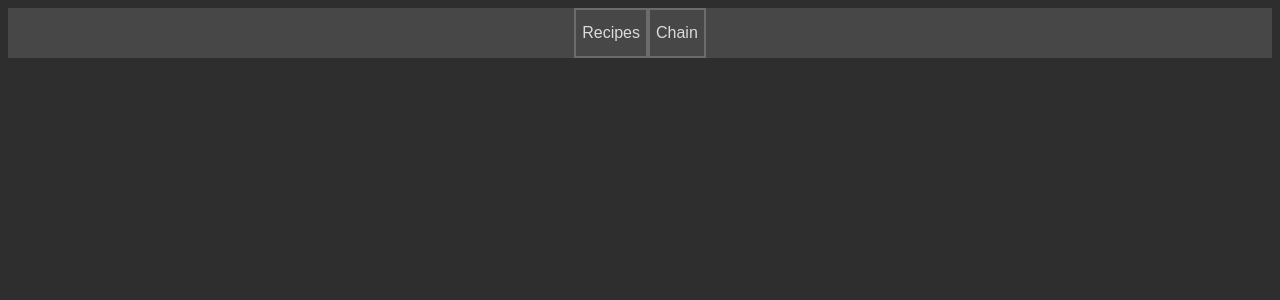
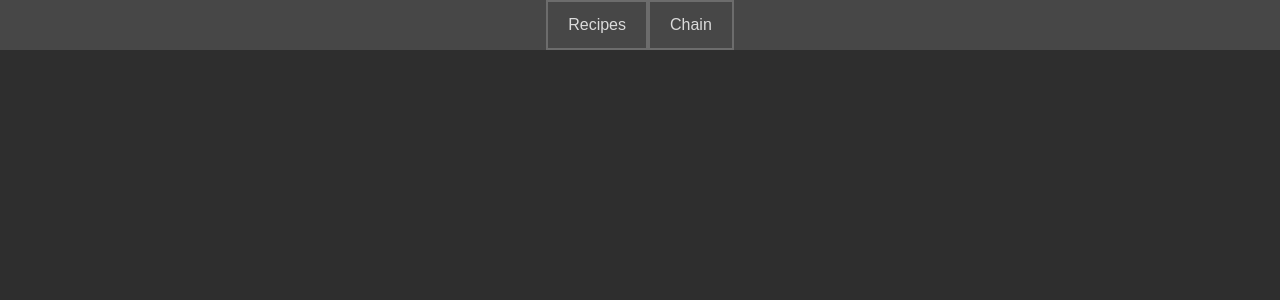
Before and after one commit to Eugene-Kuzmenko/recipe_book_vue, a Vue app: page / in a window 1280 px wide. Shown: the top 300 px of the page. Built offline with nearby package versions, Linux system fonts and the light colour scheme.

Commit message:
Fix router

```diff
--- a/src/App.vue
+++ b/src/App.vue
@@ -4,18 +4,19 @@
       <router-link
         class="nav-btn"
         tag="button"
-        to="/recipes"
+        to="recipes"
       >
         Recipes
       </router-link>
       <router-link
         class="nav-btn"
         tag="button"
-        to="/chain"
+        to="chain"
       >
         Chain
       </router-link>
     </nav>
+    <router-view></router-view>
   </div>
 </template>
 
@@ -31,6 +32,8 @@
     background-color: #2e2e2e;
     color: #dbdbdb;
     font-size: 16px;
+    padding: 0;
+    margin: 0;
   }
 </style>
 
@@ -52,6 +55,7 @@
     background-color: transparent;
     color: inherit;
     font-size: 1rem;
+    padding: 0 20px;
 
   }
   .nav-btn:focus {
--- a/src/routes/index.js
+++ b/src/routes/index.js
@@ -4,8 +4,9 @@ import Chain from './Chain';
 import Recipes from './Recipes';
 
 export default new VueRouter({
+  mode: "history",
   routes: [
     { path: '/recipes', component: Recipes },
-    { path: '/recipes', component: Chain },
+    { path: '/chain', component: Chain },
   ]
 });
```
